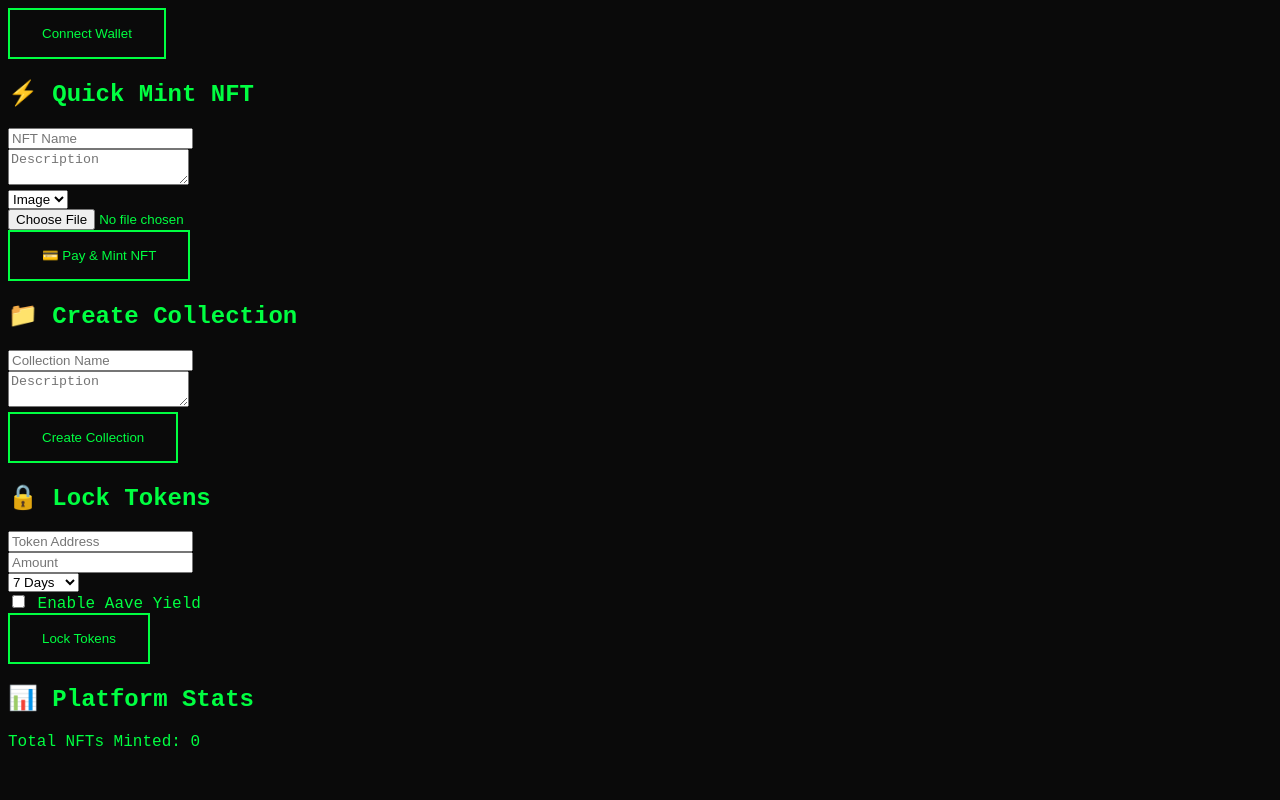
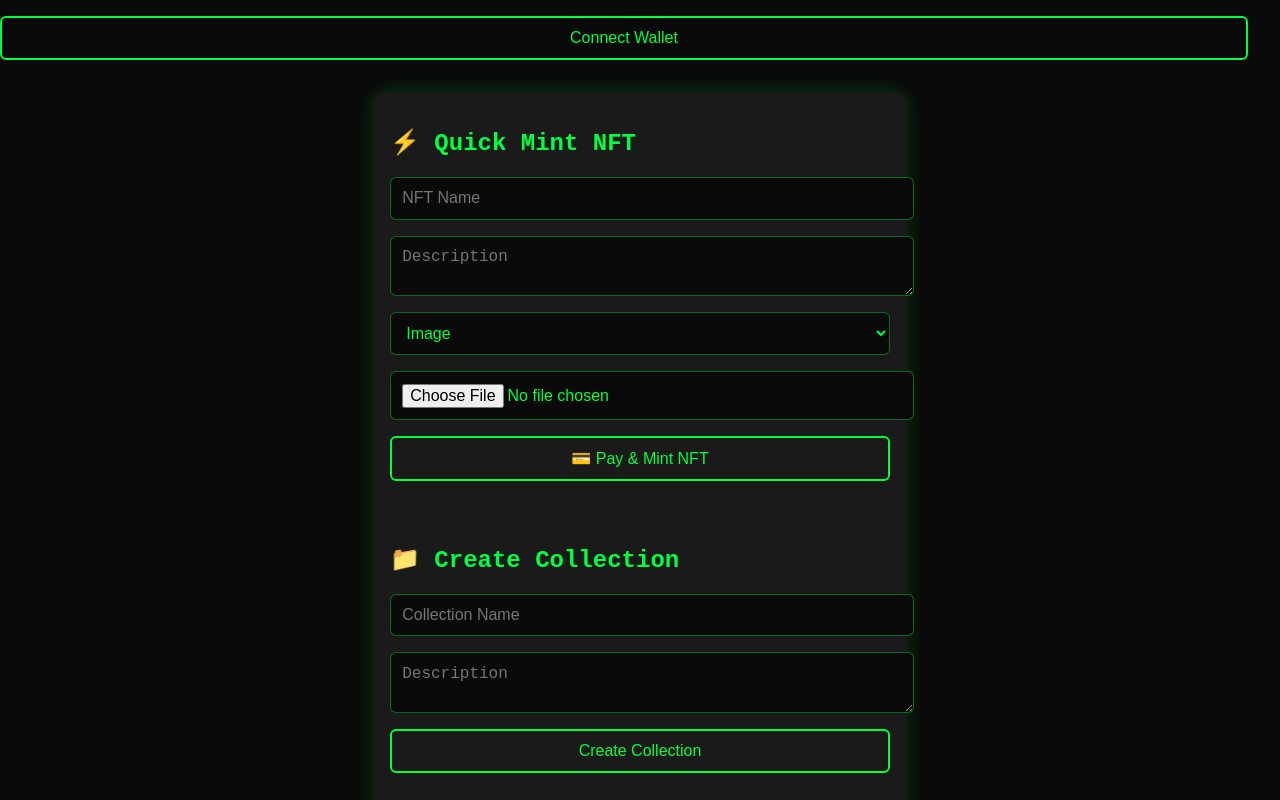
Before and after one commit to 00impera/nft-defi-dashboard, a website: page index.html in a window 1280 px wide. Shown: the top 800 px of the page. Drawn offline with Linux system fonts and the light colour scheme.

Commit message:
Update index.html

```diff
--- a/index.html
+++ b/index.html
@@ -6,64 +6,103 @@
   <title>CryptoLocker - NFT DeFi Platform</title>
   <script src="https://unpkg.com/thirdweb@latest/dist/thirdweb.umd.js"></script>
   <style>
-    body { background: #0a0a0a; color: #00ff41; font-family: 'Courier New', monospace; }
-    .btn { background: transparent; color: #00ff41; border: 2px solid #00ff41; padding: 1rem 2rem; cursor: pointer; }
-    .notification { position: fixed; top: 100px; right: 20px; background: #1a1a1a; border: 2px solid #00ff41; padding: 1rem 2rem; border-radius: 5px; z-index: 1000; }
+    body {
+      background: #0a0a0a;
+      color: #00ff41;
+      font-family: 'Courier New', monospace;
+      margin: 0;
+      padding: 0;
+    }
+    main {
+      max-width: 500px;
+      margin: 2rem auto;
+      padding: 1rem;
+      background: #1a1a1a;
+      border-radius: 12px;
+      box-shadow: 0 0 20px #00ff4133;
+    }
+    section { margin-bottom: 2rem; }
+    form { display: flex; flex-direction: column; gap: 1rem; }
+    input, textarea, select, button {
+      width: 100%;
+      font-size: 1rem;
+      padding: 0.7rem;
+      border-radius: 6px;
+      border: 1px solid #00ff4166;
+      background: #0a0a0a;
+      color: #00ff41;
+    }
+    button {
+      background: transparent;
+      border: 2px solid #00ff41;
+      cursor: pointer;
+      transition: background 0.2s, color 0.2s;
+    }
+    button:hover {
+      background: #00ff41;
+      color: #0a0a0a;
+    }
+    .btn:disabled { opacity: 0.5; cursor: not-allowed; }
+    .notification {
+      position: fixed; top: 100px; right: 20px;
+      background: #1a1a1a; border: 2px solid #00ff41;
+      padding: 1rem 2rem; border-radius: 5px; z-index: 1000;
+    }
+    nav { text-align: right; margin: 1rem 2rem 0 0; }
+    @media (max-width: 600px) {
+      main { max-width: 98vw; padding: 0.5rem; }
+      section { margin-bottom: 1.2rem; }
+    }
   </style>
 </head>
 <body>
   <nav>
     <button class="btn" id="connectBtn">Connect Wallet</button>
   </nav>
-
   <main>
     <section>
       <h2>⚡ Quick Mint NFT</h2>
       <form id="quickMintForm">
-        <input type="text" id="nftName" placeholder="NFT Name" required /><br/>
-        <textarea id="nftDescription" placeholder="Description"></textarea><br/>
+        <input type="text" id="nftName" placeholder="NFT Name" required />
+        <textarea id="nftDescription" placeholder="Description"></textarea>
         <select id="contentType">
           <option value="image">Image</option>
           <option value="video">Video</option>
           <option value="audio">Audio</option>
           <option value="text">Text</option>
-        </select><br/>
-        <input type="file" id="nftFile" accept="image/*,video/*,audio/*,text/*" /><br/>
+        </select>
+        <input type="file" id="nftFile" accept="image/*,video/*,audio/*,text/*" />
         <button type="button" id="payAndMintBtn" class="btn">💳 Pay & Mint NFT</button>
         <div id="checkout-widget-container" style="margin-top: 1rem;"></div>
       </form>
     </section>
-
     <section>
       <h2>📁 Create Collection</h2>
       <form id="createCollectionForm">
-        <input type="text" id="collectionName" placeholder="Collection Name" required /><br/>
-        <textarea id="collectionDescription" placeholder="Description"></textarea><br/>
+        <input type="text" id="collectionName" placeholder="Collection Name" required />
+        <textarea id="collectionDescription" placeholder="Description"></textarea>
         <button type="submit" class="btn">Create Collection</button>
       </form>
     </section>
-
     <section>
       <h2>🔒 Lock Tokens</h2>
       <form id="lockForm">
-        <input type="text" id="tokenAddress" placeholder="Token Address" required /><br/>
-        <input type="number" id="lockAmount" placeholder="Amount" step="0.01" required /><br/>
+        <input type="text" id="tokenAddress" placeholder="Token Address" required />
+        <input type="number" id="lockAmount" placeholder="Amount" step="0.01" required />
         <select id="lockDuration">
           <option value="7">7 Days</option>
           <option value="30">30 Days</option>
           <option value="90">90 Days</option>
-        </select><br/>
-        <label><input type="checkbox" id="useYield" /> Enable Aave Yield</label><br/>
+        </select>
+        <label><input type="checkbox" id="useYield" /> Enable Aave Yield</label>
         <button type="submit" class="btn">Lock Tokens</button>
       </form>
     </section>
-
     <section>
       <h2>📊 Platform Stats</h2>
       <div>Total NFTs Minted: <span id="totalNFTs">0</span></div>
     </section>
   </main>
-
   <script>
     document.addEventListener("DOMContentLoaded", function() {
       const CLIENT_ID = '10f433657d1018e7003e5cd1cb9c61d7';
```
